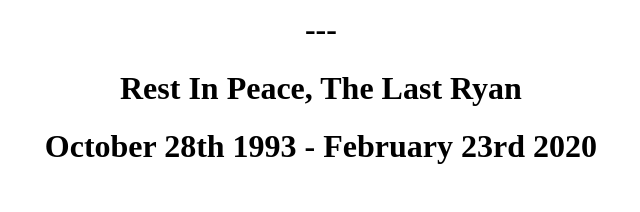
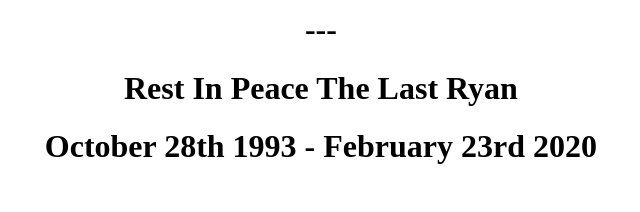
Before and after one commit to AP-ML/thelastryan.github.io, a plain HTML site: page index.html in a window 1280 px wide. Shown: the part 434-646 px from the top of the page, 83-723 px from the left. Drawn offline with Linux system fonts and the light colour scheme.

Commit message:
Update index.html

```diff
--- a/index.html
+++ b/index.html
@@ -15,7 +15,7 @@
     <h3><a href="https://www.youtube.com/user/tlr7926/featured">yt.tlrc.co</a></h3>
     <h3><a href="https://twitter.com/thelastryan">twitter.tlrc.co</a></h3>
     <h1>---</h1>
-    <h1>Rest In Peace, The Last Ryan</h1>
+    <h1>Rest In Peace The Last Ryan</h1>
     <h1>October 28th 1993 - February 23rd 2020</h1>
         <td align="center" valign="middle"><p><img src="Components/tlr.png" width="392" height="539" /></p>
     </tr>
```
